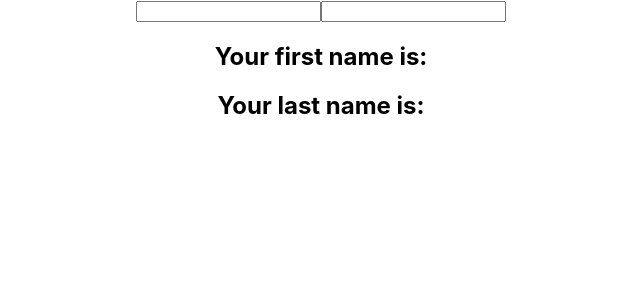
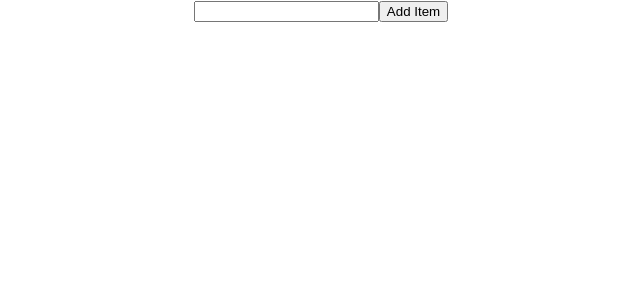
Before and after one commit to EufranioDiogo/react-learning, a React (Create React App) app: page / in a window 1280 px wide. Shown: the top 300 px of the page, without its empty margins (319-959 px from the left). Built offline with nearby package versions, Linux system fonts and the light colour scheme.

Commit message:
chore: hooks lesson 5

```diff
--- a/src/App.js
+++ b/src/App.js
@@ -1,10 +1,10 @@
 import './App.css';
-import CounterThree from './Learning Hooks/Lesson 4/CounterThree'
+import CounterFour from './Learning Hooks/Lesson 5/CounterFour'
 
 function App() {
   return (
     <div className="App">
-      <CounterThree></CounterThree>
+      <CounterFour></CounterFour>
     </div>
   );
 }
--- /dev/null
+++ b/src/Learning Hooks/Lesson 5/CounterFour.js
@@ -0,0 +1,41 @@
+import React, { useState } from 'react'
+
+function CounterFour() {
+  const [items, setItems] = useState([]);
+  const [itemInput, setItemInput] = useState('');
+  const [itemId, setItemId] = useState(0);
+
+  const deleteItem = (id) => {
+    const auxArray = items.filter(item => item.id !== id);
+    setItems(auxArray);
+  }
+
+  const addItem = () => {
+    const auxArray = items.concat([{
+      id: itemId,
+      value: itemInput
+    }])
+    setItems(auxArray);
+    setItemInput('');
+    setItemId(itemId + 1);
+  }
+
+
+  return (
+    <div>
+      <input type="text" name="itemText" id="inputItemText" value={itemInput} onChange={(e) => {
+        setItemInput(e.target.value)
+      }} />
+      <button onClick={addItem}>Add Item</button>
+      <ul>
+        {
+          items.map(item => <li key={item.id}> {item.value} <button onClick={() => {
+            deleteItem(item.id)
+          }}>Delete Item</button></li>)
+        }
+      </ul>
+    </div>
+  )
+}
+
+export default CounterFour
```
